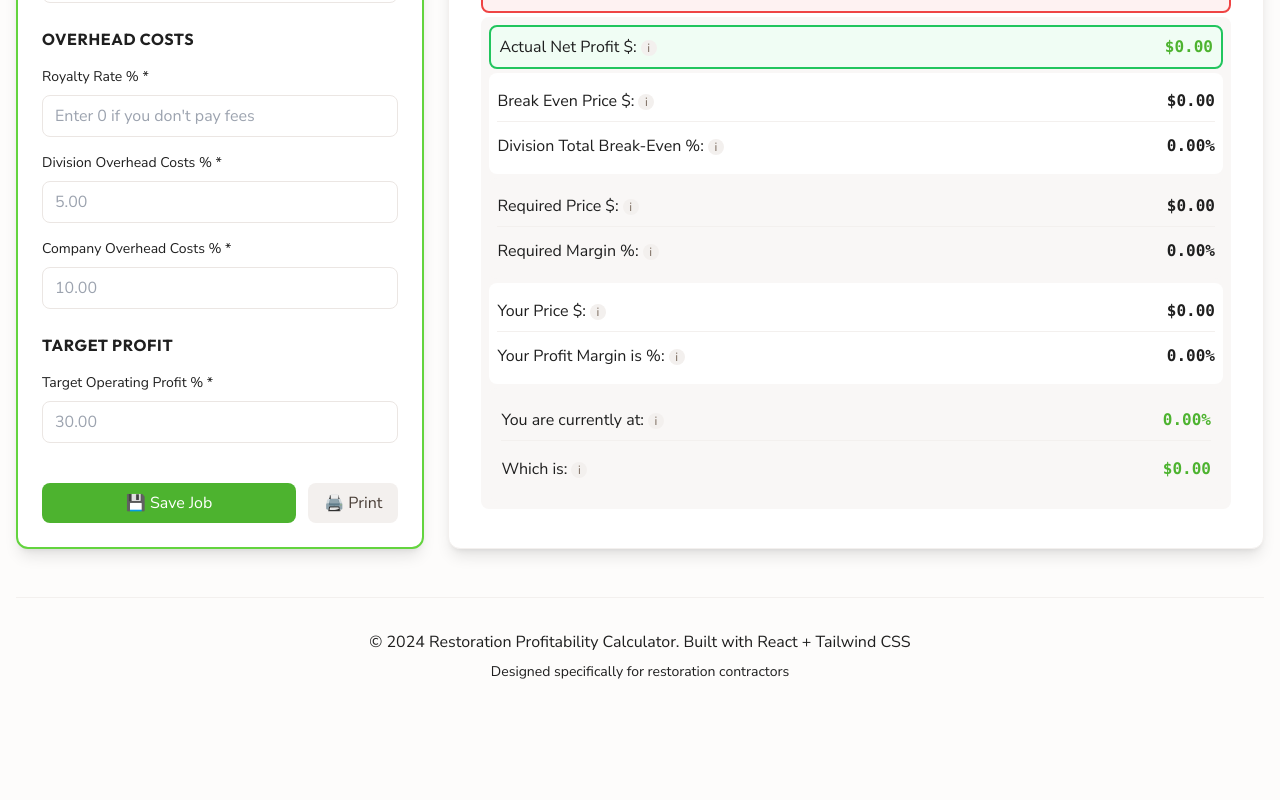
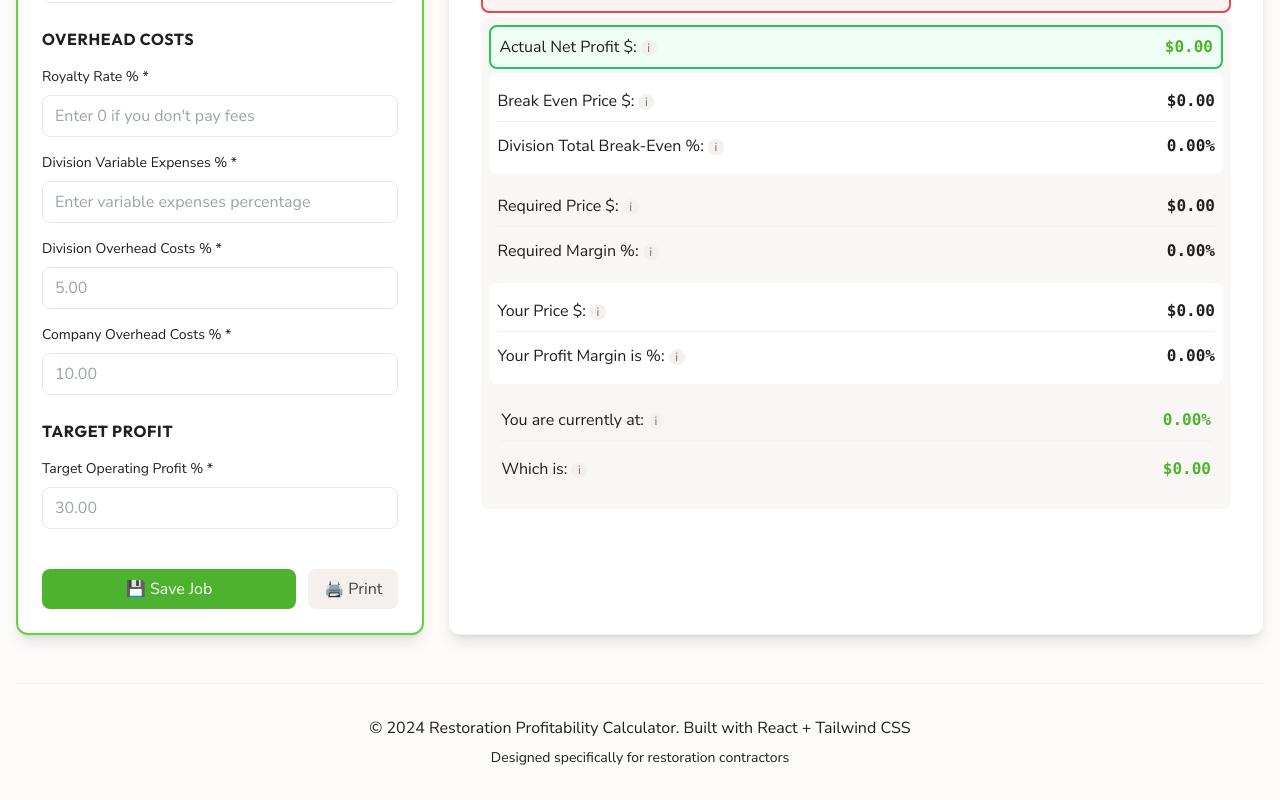
Before and after one commit to KayFernPR/Division-Calculator, a React (Vite) app: page / in a window 1280 px wide. Shown: the part 1211-2011 px from the top of the page. Before the commit the page ends 1925 px from the top, so only its background shows below. Built offline with nearby package versions, Linux system fonts and the light colour scheme.

Commit message:
Add Division Variable Field

```diff
--- a/src/components/Calculator.jsx
+++ b/src/components/Calculator.jsx
@@ -11,6 +11,7 @@ const Calculator = ({ onAddJob }) => {
     divisionOverheads: '',
     companyOverheads: '',
     royaltyRate: '',
+    divisionVariableExpenses: '',
     targetNetProfit: ''
   })
 
@@ -217,6 +218,10 @@ const Calculator = ({ onAddJob }) => {
       newErrors.royaltyRate = 'Royalty rate percentage is required and must be 0 or greater'
     }
 
+    if (!formData.divisionVariableExpenses || parseFloat(formData.divisionVariableExpenses) < 0) {
+      newErrors.divisionVariableExpenses = 'Division variable expenses percentage is required and must be 0 or greater'
+    }
+
     if (!formData.targetNetProfit || parseFloat(formData.targetNetProfit) < 0 || parseFloat(formData.targetNetProfit) >= 100) {
       newErrors.targetNetProfit = 'Target net profit percentage is required and must be between 0 and 99.99'
     }
@@ -243,6 +248,7 @@ const Calculator = ({ onAddJob }) => {
         divisionOverheads: parseFloat(formData.divisionOverheads),
         companyOverheads: parseFloat(formData.companyOverheads),
         royaltyRate: parseFloat(formData.royaltyRate),
+        divisionVariableExpenses: parseFloat(formData.divisionVariableExpenses),
         targetNetProfit: parseFloat(formData.targetNetProfit),
         ...results
       })
@@ -257,6 +263,7 @@ const Calculator = ({ onAddJob }) => {
         divisionOverheads: '',
         companyOverheads: '',
         royaltyRate: '',
+        divisionVariableExpenses: '',
         targetNetProfit: ''
       })
     }
@@ -837,6 +844,28 @@ const Calculator = ({ onAddJob }) => {
               )}
               </div>
 
+              {/* Division Variable Expenses */}
+              <div>
+              <label htmlFor="divisionVariableExpenses" className="block text-sm font-medium mb-2" style={{color: '#1F1F1F'}}>
+                Division Variable Expenses % *
+                </label>
+                <input
+                  type="number"
+                  id="divisionVariableExpenses"
+                  name="divisionVariableExpenses"
+                  value={formData.divisionVariableExpenses}
+                  onChange={handleInputChange}
+                  step="0.01"
+                  min="0"
+                  max="100"
+                className={`input-field ${errors.divisionVariableExpenses ? 'border-danger-500 focus:ring-danger-500' : ''}`}
+                  placeholder="Enter variable expenses percentage"
+                />
+              {errors.divisionVariableExpenses && (
+                <p className="mt-1 text-sm text-danger-600 dark:text-danger-400">{errors.divisionVariableExpenses}</p>
+              )}
+              </div>
+
               {/* Division Overhead Costs */}
               <div>
               <label htmlFor="divisionOverheads" className="block text-sm font-medium mb-2" style={{color: '#1F1F1F'}}>
```
